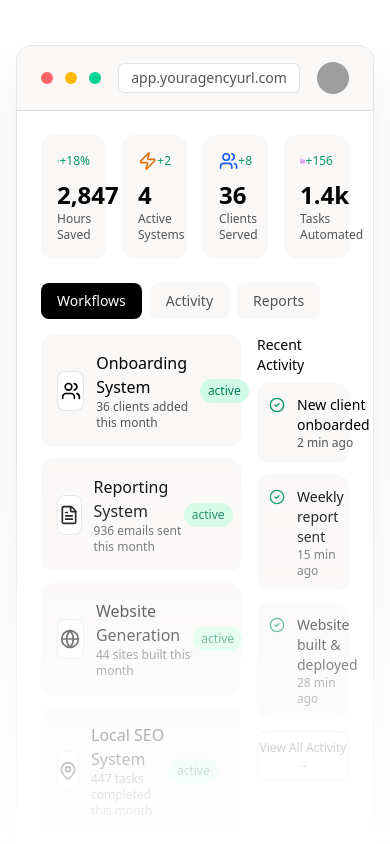
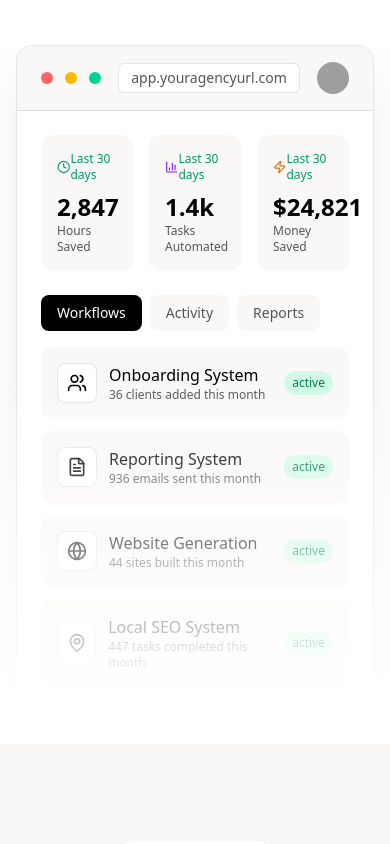
Before and after one commit to BennettBlackCode/boldslatelanding, a Next.js app: page / in a window 390 px wide. Shown: the part 1020-1864 px from the top of the page. Built offline with nearby package versions, Linux system fonts and the light colour scheme; grey boxes are pictures that could not be loaded.

Commit message:
Mobile improvements: 3 stats, hide activity sidebar on mobile, responsive grid

```diff
--- a/src/components/DashboardHero.tsx
+++ b/src/components/DashboardHero.tsx
@@ -32,15 +32,11 @@ const transitionVariants = {
 // Interactive Dashboard Component
 function InteractiveDashboard() {
   const [activeTab, setActiveTab] = useState('workflows');
-  const [hoveredCard, setHoveredCard] = useState<string | null>(null);
-  const [selectedWorkflow, setSelectedWorkflow] = useState<string | null>(null);
-  const [clickedStat, setClickedStat] = useState<string | null>(null);
 
   const stats = [
-    { label: 'Hours Saved', value: '2,847', icon: Clock, color: 'text-emerald-600', trend: '+18%' },
-    { label: 'Active Systems', value: '4', icon: Zap, color: 'text-amber-600', trend: '+2' },
-    { label: 'Clients Served', value: '36', icon: Users, color: 'text-blue-600', trend: '+8' },
-    { label: 'Tasks Automated', value: '1.4k', icon: BarChart3, color: 'text-purple-600', trend: '+156' },
+    { label: 'Hours Saved', value: '2,847', icon: Clock, color: 'text-emerald-600', trend: 'Last 30 days' },
+    { label: 'Tasks Automated', value: '1.4k', icon: BarChart3, color: 'text-purple-600', trend: 'Last 30 days' },
+    { label: 'Money Saved', value: '$24,821', icon: Zap, color: 'text-amber-600', trend: 'Last 30 days' },
   ];
 
   const workflows = [
@@ -55,10 +51,6 @@ function InteractiveDashboard() {
     { action: 'Weekly report sent', time: '15 min ago', type: 'success' },
     { action: 'Website built & deployed', time: '28 min ago', type: 'success' },
   ];
-
-  const handleStatClick = (label: string) => {
-    setClickedStat(clickedStat === label ? null : label);
-  };
 
   return (
     <div className="bg-white rounded-2xl border border-[#010100]/10 shadow-2xl shadow-[#010100]/10 overflow-hidden">
@@ -86,20 +78,14 @@ function InteractiveDashboard() {
       {/* Dashboard Content */}
       <div className="p-6">
         {/* Stats Row */}
-        <div className="grid grid-cols-4 gap-4 mb-6">
+        <div className="grid grid-cols-3 gap-4 mb-6">
           {stats.map((stat, index) => (
             <motion.div
               key={stat.label}
               initial={{ opacity: 0, y: 10 }}
               animate={{ opacity: 1, y: 0 }}
               transition={{ delay: 0.5 + index * 0.1 }}
-              onClick={() => handleStatClick(stat.label)}
-              onMouseEnter={() => setHoveredCard(stat.label)}
-              onMouseLeave={() => setHoveredCard(null)}
-              whileTap={{ scale: 0.98 }}
-              className={`bg-[#FAF8F7] rounded-xl p-4 cursor-pointer transition-all duration-300 ${
-                hoveredCard === stat.label ? 'scale-105 shadow-lg' : ''
-              } ${clickedStat === stat.label ? 'ring-2 ring-[#010100] shadow-lg' : ''}`}
+              className="bg-[#FAF8F7] rounded-xl p-4"
             >
               <div className="flex items-center justify-between mb-2">
                 <stat.icon className={`w-5 h-5 ${stat.color}`} />
@@ -129,70 +115,31 @@ function InteractiveDashboard() {
         </div>
 
         {/* Content Area */}
-        <div className="grid grid-cols-3 gap-4">
+        <div className="grid grid-cols-1 lg:grid-cols-3 gap-4">
           {/* Main Content - Changes based on active tab */}
-          <div className="col-span-2 space-y-3">
+          <div className="lg:col-span-2 space-y-3">
             {activeTab === 'workflows' && workflows.map((workflow, index) => (
               <motion.div
                 key={workflow.name}
                 initial={{ opacity: 0, x: -10 }}
                 animate={{ opacity: 1, x: 0 }}
                 transition={{ delay: index * 0.05 }}
-                onClick={() => setSelectedWorkflow(selectedWorkflow === workflow.name ? null : workflow.name)}
-                whileTap={{ scale: 0.995 }}
-                className={`p-4 bg-[#FAF8F7] rounded-xl hover:bg-[#010100]/5 transition-all cursor-pointer group ${
-                  selectedWorkflow === workflow.name ? 'ring-2 ring-[#010100] bg-white shadow-lg' : ''
-                }`}
+                className="p-4 bg-[#FAF8F7] rounded-xl"
               >
                 <div className="flex items-center justify-between">
                   <div className="flex items-center gap-3">
-                    <div className={`w-10 h-10 rounded-lg flex items-center justify-center border transition-all ${
-                      selectedWorkflow === workflow.name
-                        ? 'bg-[#010100] border-[#010100]'
-                        : 'bg-white border-[#010100]/10 group-hover:border-[#010100]/20'
-                    }`}>
-                      <workflow.icon className={`w-5 h-5 ${selectedWorkflow === workflow.name ? 'text-white' : 'text-[#010100]'}`} />
+                    <div className="w-10 h-10 rounded-lg flex items-center justify-center border bg-white border-[#010100]/10">
+                      <workflow.icon className="w-5 h-5 text-[#010100]" />
                     </div>
                     <div>
                       <div className="font-medium text-[#010100]">{workflow.name}</div>
                       <div className="text-xs text-[#545555]">{workflow.metric}</div>
                     </div>
                   </div>
-                  <div className="flex items-center gap-2">
-                    <span className="px-2 py-1 rounded-full text-xs bg-emerald-100 text-emerald-700">
-                      {workflow.status}
-                    </span>
-                    <motion.div
-                      animate={{ rotate: selectedWorkflow === workflow.name ? 90 : 0 }}
-                      transition={{ duration: 0.2 }}
-                    >
-                      <ArrowRight className={`w-4 h-4 transition-opacity ${
-                        selectedWorkflow === workflow.name ? 'opacity-100 text-[#010100]' : 'opacity-0 group-hover:opacity-100 text-[#545555]'
-                      }`} />
-                    </motion.div>
-                  </div>
+                  <span className="px-2 py-1 rounded-full text-xs bg-emerald-100 text-emerald-700">
+                    {workflow.status}
+                  </span>
                 </div>
-
-                {/* Expanded Content */}
-                {selectedWorkflow === workflow.name && (
-                  <motion.div
-                    initial={{ opacity: 0, height: 0 }}
-                    animate={{ opacity: 1, height: 'auto' }}
-                    exit={{ opacity: 0, height: 0 }}
-                    transition={{ duration: 0.2 }}
-                    className="mt-3 pt-3 border-t border-[#010100]/10"
-                  >
-                    <p className="text-sm text-[#545555] leading-relaxed">{workflow.description}</p>
-                    <div className="flex gap-2 mt-3">
-                      <button className="px-3 py-1.5 text-xs font-medium bg-[#010100] text-white rounded-lg hover:bg-[#010100]/80 transition-colors">
-                        View Details
-                      </button>
-                      <button className="px-3 py-1.5 text-xs font-medium bg-white text-[#010100] border border-[#010100]/20 rounded-lg hover:bg-[#FAF8F7] transition-colors">
-                        Run Now
-                      </button>
-                    </div>
-                  </motion.div>
-                )}
               </motion.div>
             ))}
 
@@ -214,8 +161,7 @@ function InteractiveDashboard() {
                     initial={{ opacity: 0, x: -10 }}
                     animate={{ opacity: 1, x: 0 }}
                     transition={{ delay: index * 0.05 }}
-                    whileHover={{ scale: 1.01 }}
-                    className="flex items-center gap-4 p-4 bg-[#FAF8F7] rounded-xl cursor-pointer hover:shadow-md transition-all"
+                    className="flex items-center gap-4 p-4 bg-[#FAF8F7] rounded-xl"
                   >
                     <div className="w-10 h-10 rounded-lg bg-white flex items-center justify-center border border-[#010100]/10">
                       <item.icon className="w-5 h-5 text-[#010100]" />
@@ -246,8 +192,7 @@ function InteractiveDashboard() {
                     initial={{ opacity: 0, x: -10 }}
                     animate={{ opacity: 1, x: 0 }}
                     transition={{ delay: index * 0.05 }}
-                    whileHover={{ scale: 1.01 }}
-                    className="flex items-center justify-between p-4 bg-[#FAF8F7] rounded-xl cursor-pointer hover:shadow-md transition-all"
+                    className="flex items-center justify-between p-4 bg-[#FAF8F7] rounded-xl"
                   >
                     <div className="flex items-center gap-4">
                       <div className="w-10 h-10 rounded-lg bg-white flex items-center justify-center border border-[#010100]/10">
@@ -271,8 +216,8 @@ function InteractiveDashboard() {
             )}
           </div>
 
-          {/* Activity Feed Sidebar */}
-          <div className="space-y-3">
+          {/* Activity Feed Sidebar - Hidden on mobile */}
+          <div className="hidden lg:block space-y-3">
             <div className="text-sm font-medium text-[#010100] mb-2">Recent Activity</div>
             {recentActivity.map((activity, index) => (
               <motion.div
@@ -280,9 +225,7 @@ function InteractiveDashboard() {
                 initial={{ opacity: 0, x: 10 }}
                 animate={{ opacity: 1, x: 0 }}
                 transition={{ delay: 0.2 + index * 0.05 }}
-                whileHover={{ scale: 1.02, x: -2 }}
-                whileTap={{ scale: 0.98 }}
-                className="flex items-start gap-3 p-3 bg-[#FAF8F7] rounded-xl cursor-pointer hover:shadow-md transition-shadow"
+                className="flex items-start gap-3 p-3 bg-[#FAF8F7] rounded-xl"
               >
                 <CheckCircle2 className="w-4 h-4 text-emerald-600 mt-0.5 flex-shrink-0" />
                 <div>
@@ -291,16 +234,6 @@ function InteractiveDashboard() {
                 </div>
               </motion.div>
             ))}
-
-            {/* View All Button */}
-            <motion.button
-              whileHover={{ scale: 1.02 }}
-              whileTap={{ scale: 0.98 }}
-              onClick={() => setActiveTab('activity')}
-              className="w-full py-2 text-xs font-medium text-[#545555] hover:text-[#010100] bg-white border border-[#010100]/10 rounded-lg hover:border-[#010100]/20 transition-all"
-            >
-              View All Activity →
-            </motion.button>
           </div>
         </div>
       </div>
```
